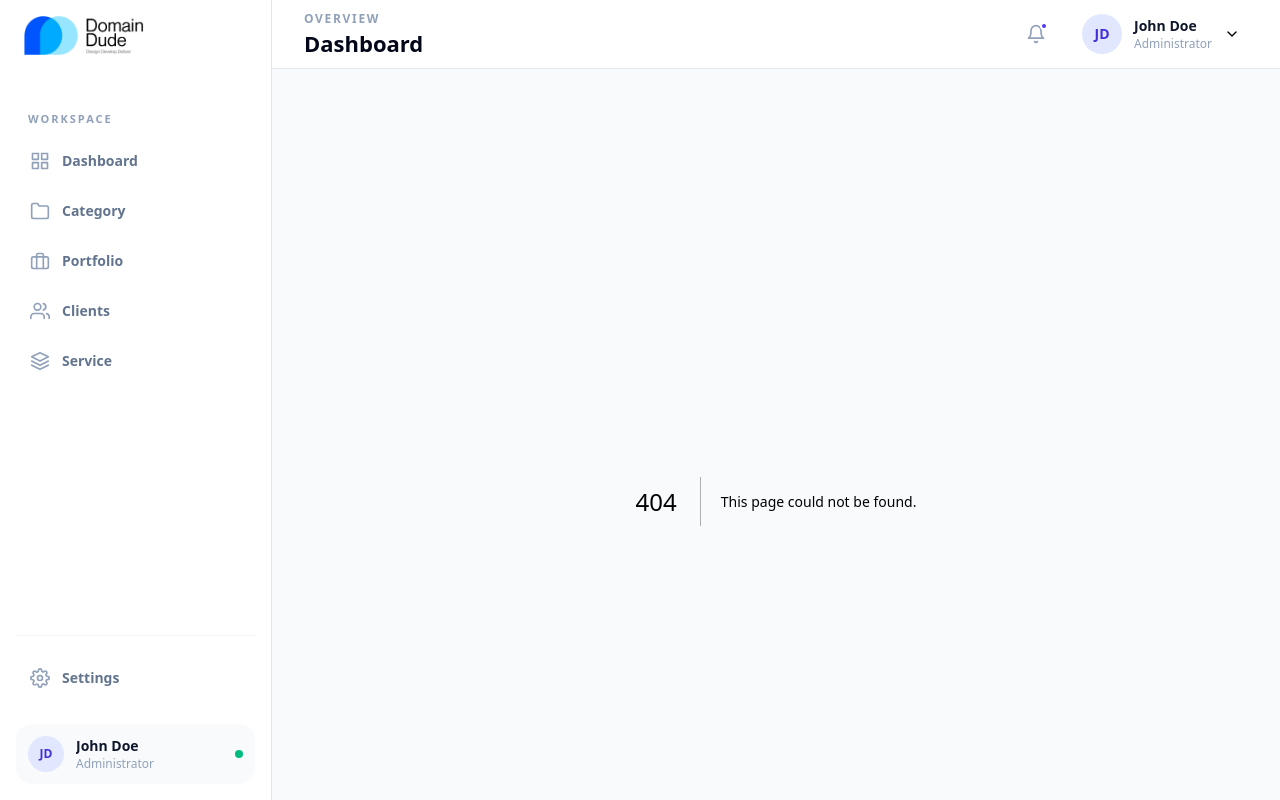
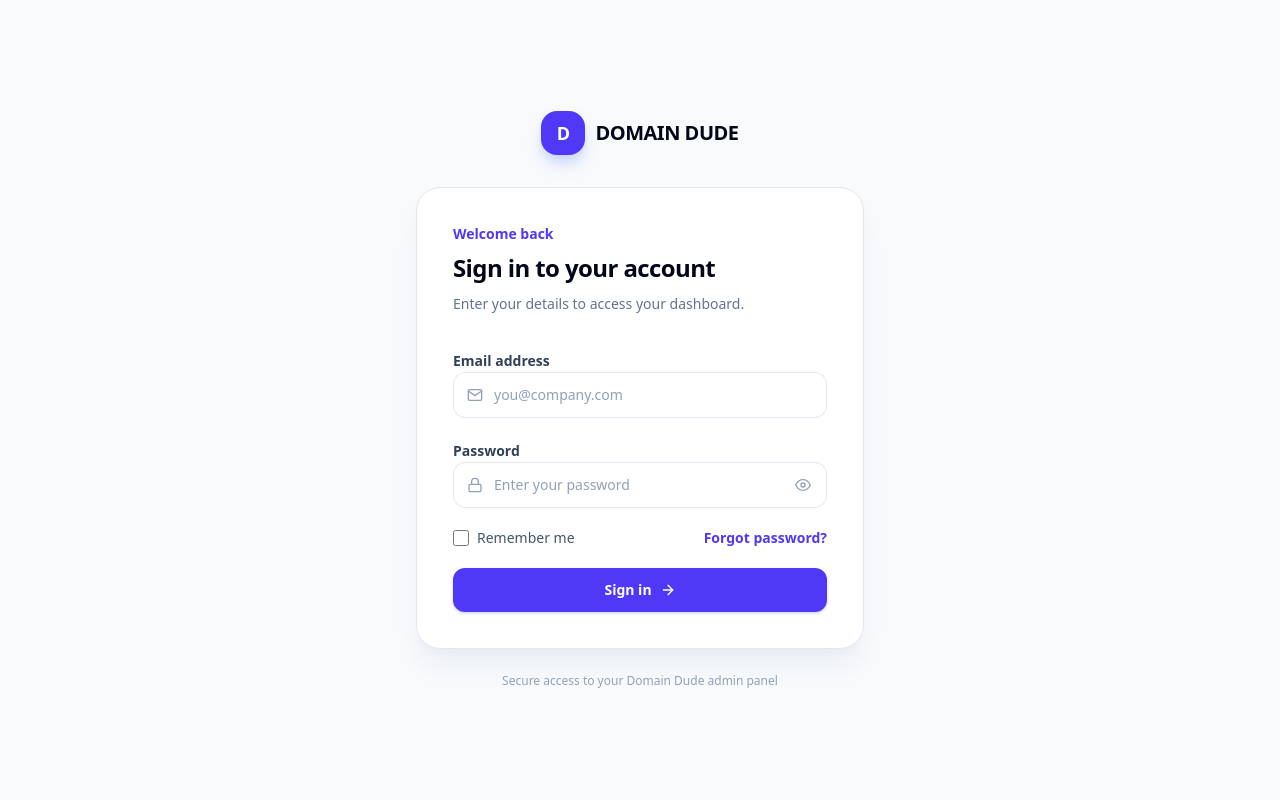
Before and after one commit to nikhilkumar202002/domain-dude-admin, a Next.js app: page /login in a window 1280 px wide. Before the commit this address had no page. Built offline with nearby package versions, Linux system fonts and the light colour scheme.

Commit message:
Add DashboardKeycards and LoginForm components; update DashboardPage and create LoginPage for user authentication and dashboard overview

```diff
--- /dev/null
+++ b/app/components/common/DashboardKeycards.tsx
@@ -0,0 +1,63 @@
+import {
+  FiBriefcase,
+  FiCheckCircle,
+  FiFolder,
+  FiUsers,
+} from "react-icons/fi";
+
+const cards = [
+  {
+    label: "Portfolio projects",
+    value: "04",
+    detail: "Across all categories",
+    icon: FiBriefcase,
+    iconClass: "bg-indigo-50 text-indigo-600",
+  },
+  {
+    label: "Active clients",
+    value: "04",
+    detail: "Client relationships",
+    icon: FiUsers,
+    iconClass: "bg-sky-50 text-sky-600",
+  },
+  {
+    label: "Categories",
+    value: "04",
+    detail: "Organizing your work",
+    icon: FiFolder,
+    iconClass: "bg-violet-50 text-violet-600",
+  },
+  {
+    label: "Published projects",
+    value: "03",
+    detail: "Ready to showcase",
+    icon: FiCheckCircle,
+    iconClass: "bg-emerald-50 text-emerald-600",
+  },
+];
+
+const DashboardKeycards = () => (
+  <section aria-label="Dashboard summary" className="grid gap-4 sm:grid-cols-2 xl:grid-cols-4">
+    {cards.map(({ label, value, detail, icon: Icon, iconClass }) => (
+      <article
+        key={label}
+        className="rounded-2xl border border-slate-200 bg-white p-5 shadow-sm"
+      >
+        <div className="flex items-start justify-between gap-4">
+          <div>
+            <p className="text-sm font-medium text-slate-500">{label}</p>
+            <p className="mt-3 text-3xl font-bold tracking-tight text-slate-950">
+              {value}
+            </p>
+          </div>
+          <span className={`flex h-11 w-11 items-center justify-center rounded-xl ${iconClass}`}>
+            <Icon aria-hidden="true" className="h-5 w-5" />
+          </span>
+        </div>
+        <p className="mt-4 text-xs text-slate-400">{detail}</p>
+      </article>
+    ))}
+  </section>
+);
+
+export default DashboardKeycards;
--- /dev/null
+++ b/app/components/forms/LoginForm.tsx
@@ -0,0 +1,106 @@
+"use client";
+
+import { useState } from "react";
+import Link from "next/link";
+import { FiArrowRight, FiEye, FiEyeOff, FiLock, FiMail } from "react-icons/fi";
+
+const LoginForm = () => {
+  const [showPassword, setShowPassword] = useState(false);
+
+  return (
+    <main className="flex min-h-screen items-center justify-center bg-slate-50 px-4 py-12 sm:px-6">
+      <div className="w-full max-w-md">
+        <div className="mb-8 text-center">
+          <Link href="/" className="inline-flex items-center gap-2.5" aria-label="Domain Dude home">
+            <span className="flex h-11 w-11 items-center justify-center rounded-2xl bg-indigo-600 text-lg font-bold text-white shadow-lg shadow-indigo-200">
+              D
+            </span>
+            <span className="text-xl font-bold tracking-tight text-slate-950">
+              DOMAIN DUDE
+            </span>
+          </Link>
+        </div>
+
+        <section className="rounded-3xl border border-slate-200 bg-white p-6 shadow-xl shadow-slate-200/60 sm:p-9">
+          <div className="mb-8">
+            <p className="text-sm font-semibold text-indigo-600">Welcome back</p>
+            <h1 className="mt-2 text-2xl font-bold tracking-tight text-slate-950">
+              Sign in to your account
+            </h1>
+            <p className="mt-2 text-sm leading-6 text-slate-500">
+              Enter your details to access your dashboard.
+            </p>
+          </div>
+
+          <form className="space-y-5" onSubmit={(event) => event.preventDefault()}>
+            <label className="block space-y-2">
+              <span className="text-sm font-semibold text-slate-700">Email address</span>
+              <span className="relative block">
+                <FiMail aria-hidden="true" className="pointer-events-none absolute left-3.5 top-1/2 h-4 w-4 -translate-y-1/2 text-slate-400" />
+                <input
+                  required
+                  autoComplete="email"
+                  type="email"
+                  name="email"
+                  placeholder="you@company.com"
+                  className="w-full rounded-xl border border-slate-200 py-3 pl-10 pr-3.5 text-sm text-slate-900 outline-none transition placeholder:text-slate-400 focus:border-indigo-400 focus:ring-2 focus:ring-indigo-100"
+                />
+              </span>
+            </label>
+
+            <label className="block space-y-2">
+              <span className="text-sm font-semibold text-slate-700">Password</span>
+              <span className="relative block">
+                <FiLock aria-hidden="true" className="pointer-events-none absolute left-3.5 top-1/2 h-4 w-4 -translate-y-1/2 text-slate-400" />
+                <input
+                  required
+                  autoComplete="current-password"
+                  type={showPassword ? "text" : "password"}
+                  name="password"
+                  placeholder="Enter your password"
+                  className="w-full rounded-xl border border-slate-200 py-3 pl-10 pr-11 text-sm text-slate-900 outline-none transition placeholder:text-slate-400 focus:border-indigo-400 focus:ring-2 focus:ring-indigo-100"
+                />
+                <button
+                  type="button"
+                  onClick={() => setShowPassword((visible) => !visible)}
+                  aria-label={showPassword ? "Hide password" : "Show password"}
+                  className="absolute right-3 top-1/2 -translate-y-1/2 rounded-md p-1 text-slate-400 transition hover:text-slate-700 focus-visible:outline-2 focus-visible:outline-indigo-500"
+                >
+                  {showPassword ? <FiEyeOff className="h-4 w-4" /> : <FiEye className="h-4 w-4" />}
+                </button>
+              </span>
+            </label>
+
+            <div className="flex items-center justify-between gap-3">
+              <label className="flex items-center gap-2 text-sm text-slate-600">
+                <input
+                  type="checkbox"
+                  name="remember"
+                  className="h-4 w-4 rounded border-slate-300 accent-indigo-600 focus:ring-indigo-500"
+                />
+                Remember me
+              </label>
+              <a href="mailto:support@domaindude.com?subject=Password%20reset" className="text-sm font-semibold text-indigo-600 transition hover:text-indigo-700">
+                Forgot password?
+              </a>
+            </div>
+
+            <button
+              type="submit"
+              className="inline-flex w-full items-center justify-center gap-2 rounded-xl bg-indigo-600 px-4 py-3 text-sm font-semibold text-white shadow-sm shadow-indigo-200 transition hover:bg-indigo-700 focus-visible:outline-2 focus-visible:outline-offset-2 focus-visible:outline-indigo-600"
+            >
+              Sign in
+              <FiArrowRight aria-hidden="true" className="h-4 w-4" />
+            </button>
+          </form>
+        </section>
+
+        <p className="mt-6 text-center text-xs text-slate-400">
+          Secure access to your Domain Dude admin panel
+        </p>
+      </div>
+    </main>
+  );
+};
+
+export default LoginForm;
--- a/app/components/layout/DashboardLayout.tsx
+++ b/app/components/layout/DashboardLayout.tsx
@@ -1,6 +1,7 @@
 "use client";
 
 import { useState, type ReactNode } from "react";
+import { usePathname } from "next/navigation";
 import Header from "./Header";
 import Sidebar from "./Sidebar";
 
@@ -10,6 +11,9 @@ type DashboardLayoutProps = {
 
 const DashboardLayout = ({ children }: DashboardLayoutProps) => {
   const [isSidebarOpen, setIsSidebarOpen] = useState(false);
+  const pathname = usePathname();
+
+  if (pathname === "/login") return <>{children}</>;
 
   return (
     <div className="h-screen overflow-hidden bg-slate-50">
--- /dev/null
+++ b/app/login/page.tsx
@@ -0,0 +1,5 @@
+import LoginForm from "../components/forms/LoginForm";
+
+export default function LoginPage() {
+  return <LoginForm />;
+}
--- a/app/page.tsx
+++ b/app/page.tsx
@@ -1,9 +1,17 @@
-import React from 'react'
+import DashboardKeycards from "./components/common/DashboardKeycards";
 
-const page = () => {
+const DashboardPage = () => {
   return (
-    <div>page</div>
-  )
-}
+    <section className="space-y-6">
+      <div>
+        <p className="text-sm text-slate-500">Here’s what’s happening</p>
+        <h1 className="mt-1 text-2xl font-bold tracking-tight text-slate-950">
+          Dashboard overview
+        </h1>
+      </div>
+      <DashboardKeycards />
+    </section>
+  );
+};
 
-export default page
+export default DashboardPage;
```
